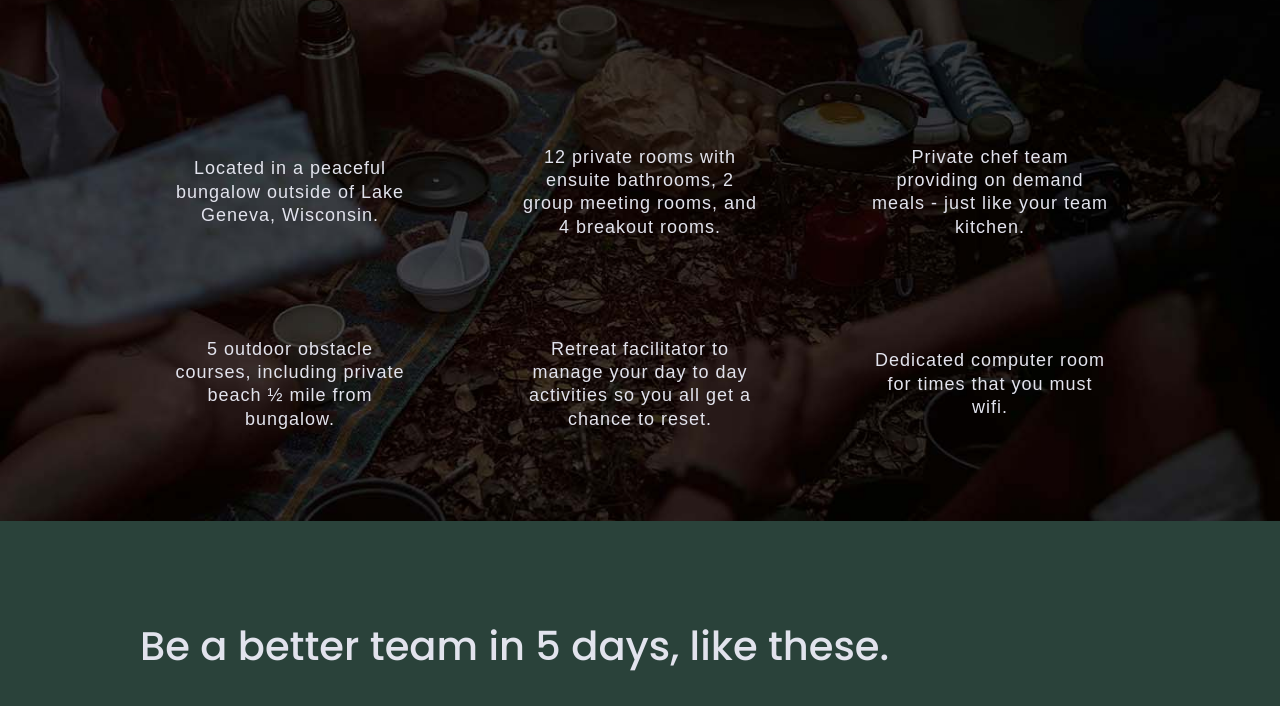
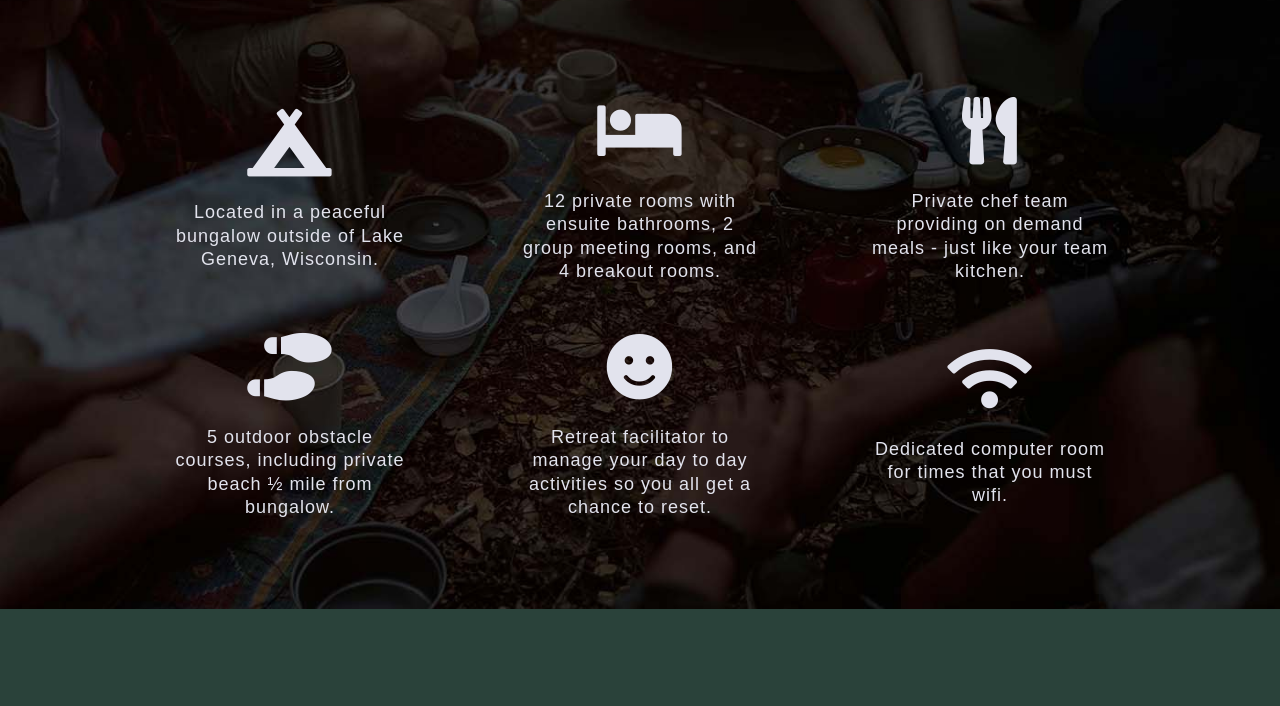
Before and after one commit to theMAXdeveloper/unplugged-website, a website: page index.html in a window 1280 px wide. Shown: the part 1237-1943 px from the top of the page. Drawn offline with nearby package versions, Linux system fonts and the light colour scheme.

Commit message:
Added font-awesome link in html of each page and added features icons to homepage

```diff
--- a/css/main.css
+++ b/css/main.css
@@ -336,6 +336,13 @@ div.features-items {
 
 p.fontawesome-icon {
   margin: 60px 0 35px;
+}
+
+.features i {
+  font-size: 3.75em;
+  display: flex;
+  justify-content: center;
+  align-items: center;
 }
 
 p.features-item-description {
@@ -740,6 +747,7 @@ aside .form {
   max-width: 100%;
 }
 
+
 p.fontawesome-icon {
   margin: 35px 0;
 }
--- a/index.html
+++ b/index.html
@@ -23,6 +23,9 @@
   <link href="https://fonts.googleapis.com/css?family=Open+Sans:400,700|Poppins:500,700" rel="stylesheet">
 
   <meta name="theme-color" content="#fafafa">
+
+  <!-- FontAwesome CDN version 5.5 -->
+  <link rel="stylesheet" href="https://use.fontawesome.com/releases/v5.5.0/css/all.css" integrity="sha384-B4dIYHKNBt8Bc12p+WXckhzcICo0wtJAoU8YZTY5qE0Id1GSseTk6S+L3BlXeVIU" crossorigin="anonymous">
 </head>
 
 <body>
@@ -73,61 +76,49 @@
         <h2>Have the work week you always dreamed of — without the bad wifi.</h2>
         <div class="features-items">
           <article>
-            <figure>
             <p class="fontawesome-icon">
-                <img src="#" alt="">
+              <i class="fas fa-campground"></i>
             </p>
-            </figure>
             <p class="features-item-description">
               Located in a peaceful bungalow outside of Lake Geneva, Wisconsin.
             </p>
           </article>
           <article>
-            <figure>
             <p class="fontawesome-icon">
-                <img src="#" alt="">
+              <i class="fas fa-bed"></i>
             </p>
-            </figure>
             <p class="features-item-description">
               12 private rooms with ensuite bathrooms, 2 group meeting rooms, and 4 breakout rooms.
             </p>
           </article>
           <article>
-            <figure>
             <p class="fontawesome-icon">
-                <img src="#" alt="">
+              <i class="fas fa-utensils"></i>
             </p>
-            </figure>
             <p class="features-item-description">
               Private chef team providing on demand meals - just like your team kitchen.
             </p>
           </article>
           <article>
-            <figure>
             <p class="fontawesome-icon">
-                <img src="#" alt="">
+              <i class="fas fa-shoe-prints"></i>
             </p>
-            </figure>
             <p class="features-item-description">
               5 outdoor obstacle courses, including private beach ½ mile from bungalow.
             </p>
           </article>
           <article>
-            <figure>
             <p class="fontawesome-icon">
-                <img src="#" alt="">
+              <i class="fas fa-smile"></i>
             </p>
-            </figure>
             <p class="features-item-description">
               Retreat facilitator to manage your day to day activities so you all get a chance to reset.
             </p>
           </article>
           <article>
-            <figure>
             <p class="fontawesome-icon">
-                <img src="#" alt="">
+              <i class="fas fa-wifi"></i>
             </p>
-            </figure>
             <p class="features-item-description">
               Dedicated computer room for times that you must wifi.
             </p>
```
Also changed, not shown: about/index.html (+3 -0 lines), faq/index.html (+3 -0 lines). Lines whose indentation alone changed are shown as unchanged.
